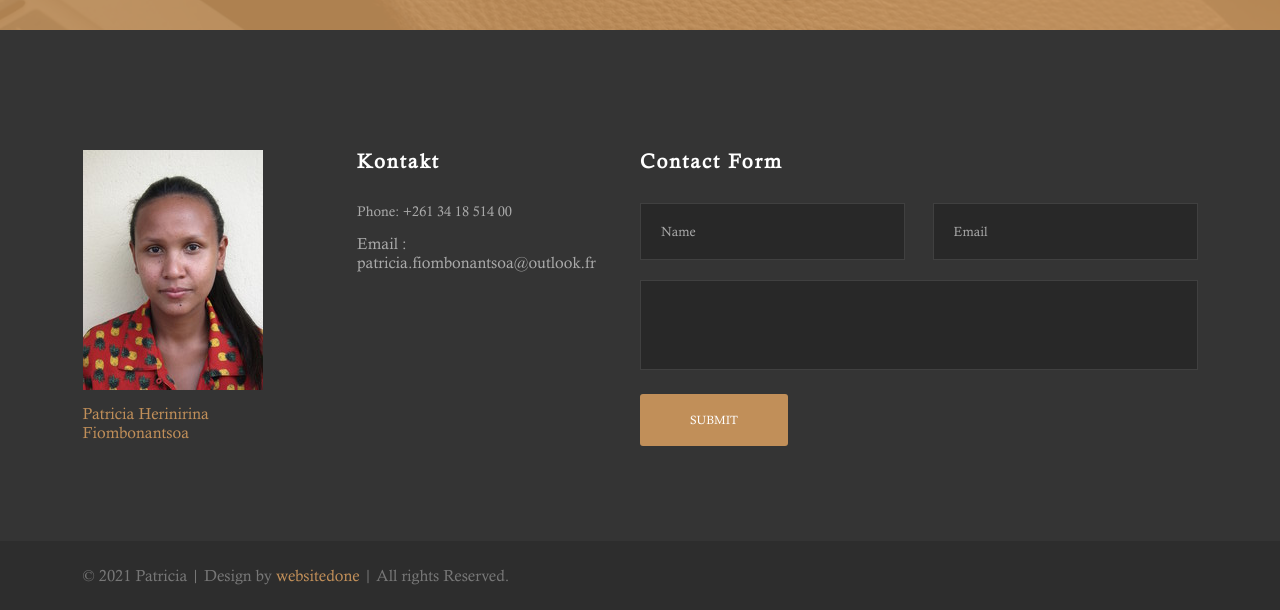
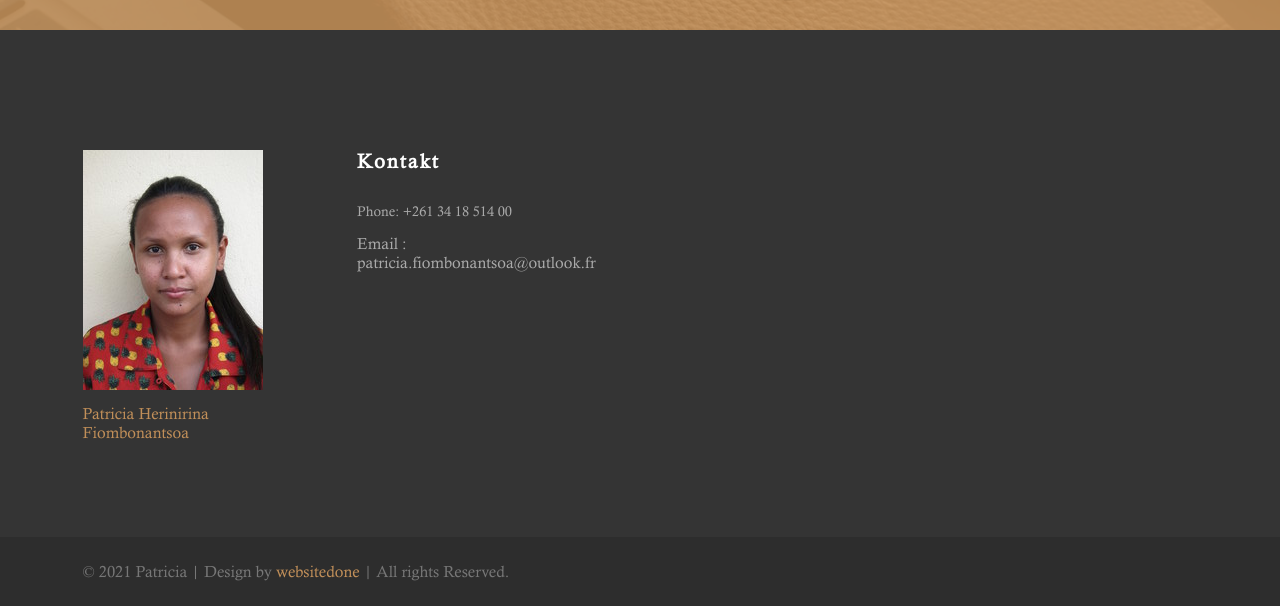
Before and after one commit to websitedone/Patricia.Fiombonantsoa, a plain HTML site: page index.html in a window 1280 px wide. Shown: the part 5461-6071 px from the top of the page. Drawn offline with Linux system fonts and the light colour scheme.

Commit message:
Update index.html

```diff
--- a/index.html
+++ b/index.html
@@ -311,17 +311,7 @@ der Bevölkerung</h4>
 
 					</div>
 				</div>
-				<div class="footer-contact-form">
-					<h5>Contact Form</h5>
-					<form class="contact-form">
-						<div class="contact-form__input">
-							<input type="text" name="name" placeholder="Name">
-							<input type="email" name="email" placeholder="Email">
-						</div>
-						<textarea></textarea>
-						<input type="submit" name="submit" value="Submit" class="submit-button">
-					</form>
-				</div>
+
 			</div>
 		</div>
 		<div class="footer-bottom">
```
